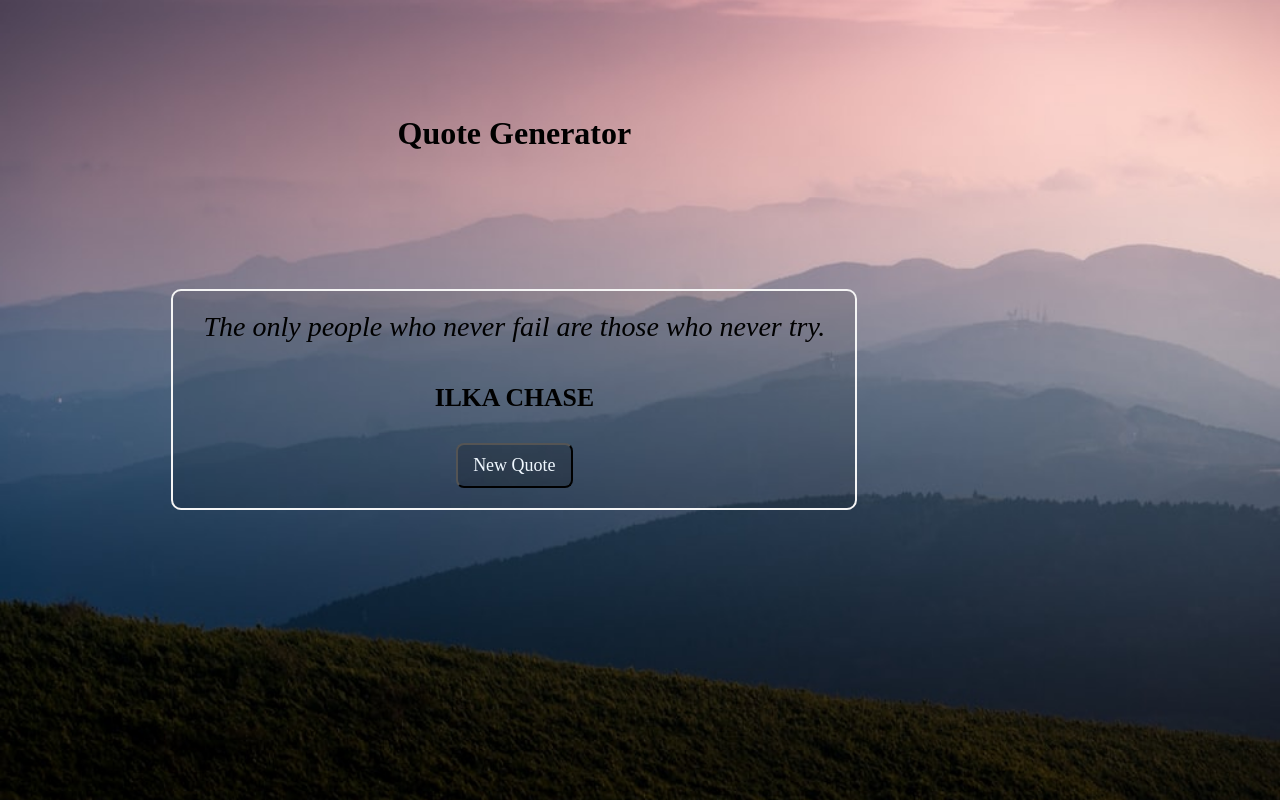
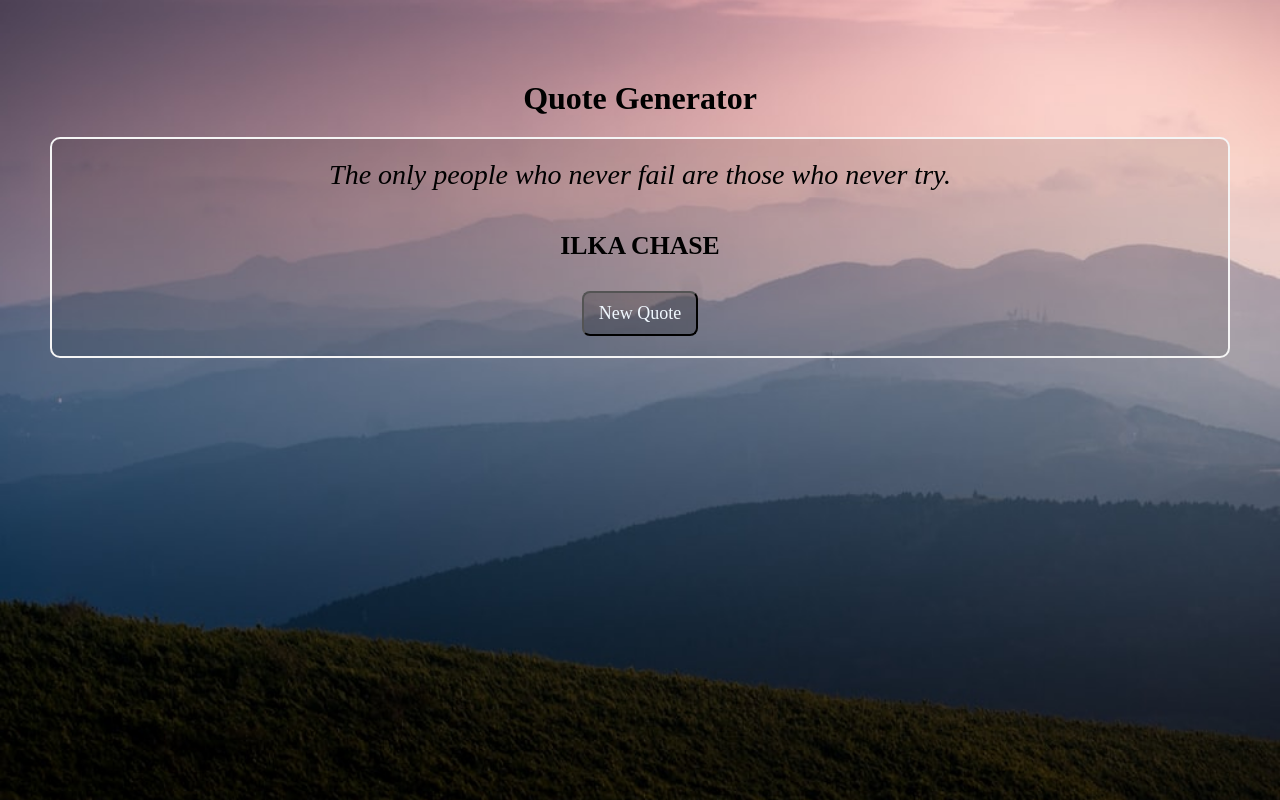
Before and after one commit to Rifat121/JS-DOM-Manipulation, a plain HTML site: page Quote Generator/index.html in a window 1280 px wide. Drawn offline with Linux system fonts and the light colour scheme; no server answers.

Commit message:
updated css

```diff
--- a/Quote Generator/style.css
+++ b/Quote Generator/style.css
@@ -1,30 +1,27 @@
 *{
     margin: 0;
     top: 0;
+    box-sizing: border-box;
 }
 
 body{
     height: 100vh;
-    display: flex;
     background: url('bg.jpg') no-repeat center center/cover;
 }
 
 .container{
-    display: grid;
-    grid-template-rows: repeat(3, 1fr);
-    grid-template-columns: repeat(12,1fr);
-    justify-content: center;
-    align-items: center;
-
+    margin: 0px 50px 0px 50px;
+    top: 10%;
+    position: relative;
+    /* overflow: hidden; */
 }
 
 .title{
-    grid-column: 3/-3;
     text-align: center;
+    margin-bottom: 20px;
 }
 
 .quote-container{
-    grid-column: 3/-3;
     background: rgba(0, 0, 0, 0.1);
     border: 2px solid whitesmoke;
     border-radius: 10px;
```
